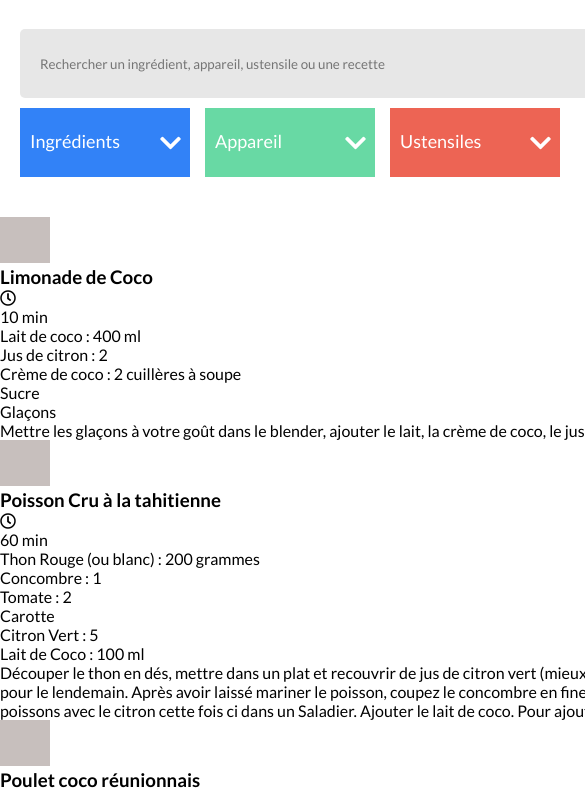
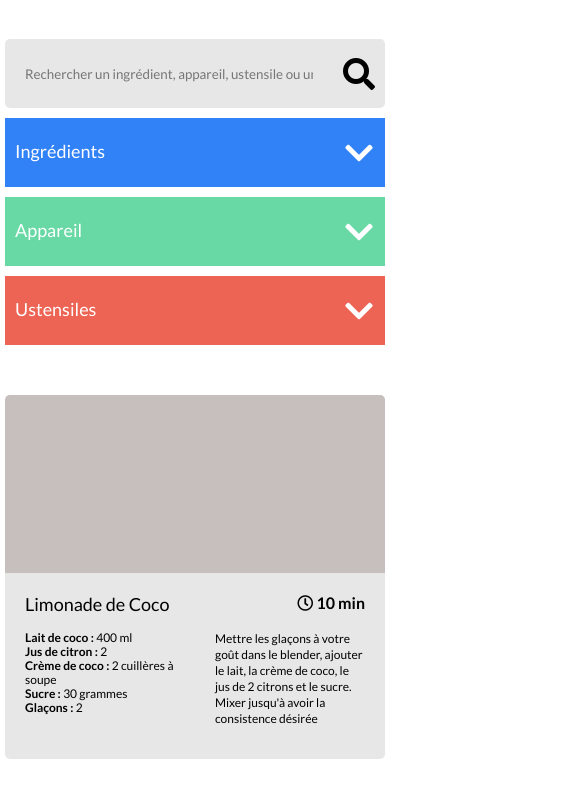
Before and after one commit to m-amroune/MoustaphaAmroune_7_16122021, a website with bundled scripts: page index.html in a window 390 px wide. Shown: the part 141-929 px from the top of the page, 585 px wide, since content can reach past the window. Built offline with nearby package versions, Linux system fonts and the light colour scheme.

Commit message:
stylization cards and update dropdowns + responsive

```diff
--- a/index.html
+++ b/index.html
@@ -40,7 +40,9 @@
             <form class="dropdowns">
                 <div class="dropdown">
                     <input class="dropdown-ingredients" type="text" placeholder="Ingrédients">
-                    <span class="fas fa-chevron-down"></span>
+                    <button class="btn-dropdown">
+                        <span class="fas fa-chevron-down"></span>
+                    </button>
                     <div>
                         <ul></ul>
                     </div>
@@ -48,7 +50,9 @@
 
                 <div class="dropdown">
                     <input class="dropdown-appareil" type="text" placeholder="Appareil">
-                    <span class="fas fa-chevron-down"></span>
+                    <button class="btn-dropdown">
+                        <span class="fas fa-chevron-down"></span>
+                    </button>
                     <div>
                         <ul></ul>
                     </div>
@@ -56,7 +60,9 @@
 
                 <div class="dropdown">
                     <input class="dropdown-ustensiles" type="text" placeholder="Ustensiles">
-                    <span class="fas fa-chevron-down"></span>
+                    <button class="btn-dropdown">
+                        <span class="fas fa-chevron-down"></span>
+                    </button>
                     <div>
                         <ul></ul>
                     </div>
--- a/js/recipe-card.js
+++ b/js/recipe-card.js
@@ -11,20 +11,23 @@ export class RecipeCard {
     const cardImg = document.createElement("img");
     const cardName = document.createElement("h3");
     const duration = document.createElement("p");
+    const cardDescription = document.createElement("div");
     const cardIngredients = document.createElement("ul");
     const cardInstructions = document.createElement("p");
 
     cardImg.classList.add("card-img");
     cardName.classList.add("card-name");
     duration.classList.add("duration");
+    // cardDescription.classList.add("card-description");
     cardIngredients.classList.add("ingredients-list");
     cardInstructions.classList.add("card-instructions");
 
-    cardImg.setAttribute("src", "../img/placeholder.jpg");
+    cardImg.setAttribute("src", "./img/placeholder.jpg");
     cardName.textContent = `${this.name}`;
     duration.innerHTML = `<i class="far fa-clock"></i> ${this.time} min`;
     cardInstructions.textContent = `${this.description}`;
 
+    // cardDescription.append();
     cardArticle.append(
       cardImg,
       cardName,
--- a/js/recipes-page.js
+++ b/js/recipes-page.js
@@ -1,6 +1,5 @@
 import { RecipeCard } from "./recipe-card.js";
 import { recipes } from "./recipes.js";
-
 export class RecipesPage {
   constructor() {
     this.recipesContainer = document.querySelector("section");
--- a/js/recipes.js
+++ b/js/recipes.js
@@ -20,11 +20,12 @@
       },
       {
         ingredient: "Sucre",
-        quantite: 30,
+        quantity: 30,
         unit: "grammes",
       },
       {
         ingredient: "Glaçons",
+        quantity: 2,
       },
     ],
     time: 10,
@@ -53,7 +54,7 @@
       },
       {
         ingredient: "Carotte",
-        quantite: 1,
+        quantity: 1,
       },
       {
         ingredient: "Citron Vert",
--- a/sass/base/_base.scss
+++ b/sass/base/_base.scss
@@ -1,7 +1,7 @@
 * {
   margin: 0;
   padding: 0;
-  width: 1440px;
+  max-width: 1440px;
   box-sizing: border-box;
   font-family: "lato";
 }
@@ -9,3 +9,7 @@
 input {
   border: none;
 }
+
+li {
+  list-style: none;
+}
--- a/sass/components/_button.scss
+++ b/sass/components/_button.scss
@@ -1,16 +1,26 @@
 button {
-  position: absolute;
-  width: 50px;
   border: none;
-  top: 0;
+  padding: 10px;
   height: 69px;
   background: #e7e7e7;
   cursor: pointer;
   border-bottom-right-radius: 5px;
   border-top-right-radius: 5px;
+  @media (max-width: 680px) {
+  }
 
   & span {
     width: 32px;
     font-size: 32px;
   }
 }
+
+.btn-dropdown {
+  position: absolute;
+  right: 0;
+  background: rgba(0, 0, 0, 0);
+
+  & span {
+    color: #fff;
+  }
+}
--- /dev/null
+++ b/sass/components/_card.scss
@@ -0,0 +1,88 @@
+section {
+  display: flex;
+  flex-flow: row wrap;
+
+  @media (max-width: 1430px) {
+    justify-content: center;
+  }
+}
+
+article {
+  width: 380px;
+  height: 364px;
+  margin-bottom: 50px;
+  margin-right: 50px;
+  border-radius: 5px;
+  background-color: #e7e7e7;
+  display: grid;
+  grid-template-columns: 1fr 1fr 1fr 1fr;
+  grid-template-rows: 1fr 1fr 1fr;
+  grid-template-areas:
+    "img img img img"
+    "title title title duration"
+    "ingredients ingredients instructions instructions";
+
+  @media (max-width: 795px) {
+    margin-right: 0;
+  }
+
+  & .card-img {
+    width: 100%;
+    height: 178px;
+    grid-area: img;
+    border-top-left-radius: 5px;
+    border-top-right-radius: 5px;
+  }
+}
+
+.card-name {
+  grid-area: title;
+  font-size: 18px;
+  font-weight: 400;
+  padding: 20px 0 0 20px;
+  overflow: hidden;
+  text-overflow: ellipsis;
+  white-space: nowrap;
+}
+
+.duration {
+  font-weight: bold;
+  grid-area: duration;
+  text-align: right;
+  padding: 20px 20px 0 0;
+  white-space: nowrap;
+
+  & i {
+    width: 20px;
+    height: 20px;
+  }
+}
+
+.ingredients-list {
+  grid-area: ingredients;
+  font-size: 12px;
+  line-height: 14px;
+  padding: 0 0 19px 20px;
+  width: 171px;
+  & li {
+    // width: 100%;
+
+    & span {
+      font-weight: bold;
+    }
+  }
+}
+
+.card-instructions {
+  height: 109px;
+  max-width: 171px;
+  padding: 0 0 19px 20px;
+  margin-bottom: 19px;
+  grid-area: instructions;
+  overflow: hidden;
+  font-size: 12px;
+  line-height: 16px;
+  display: -webkit-box;
+  -webkit-box-orient: vertical;
+  -webkit-line-clamp: 7;
+}
--- a/sass/components/_dropdown.scss
+++ b/sass/components/_dropdown.scss
@@ -1,11 +1,20 @@
 .dropdowns {
   display: flex;
   margin-top: 10px;
+
+  @media (max-width: 680px) {
+    flex-direction: column;
+    align-items: center;
+  }
 
   & input {
     outline: none;
     height: 69px;
     width: 170px;
+
+    @media (max-width: 680px) {
+      width: 100%;
+    }
   }
 
   & input::placeholder {
@@ -18,17 +27,11 @@
   margin-right: 15px;
   position: relative;
 
-  span {
-    position: absolute;
+  @media (max-width: 680px) {
     display: block;
-    left: 140px;
-    top: 50%;
-    transform: translateY(-50%);
-    color: #fff;
-    font-size: 24px;
-    margin: 0;
-    padding: 0;
-    width: 20px;
+    margin-bottom: 10px;
+    min-width: 100%;
+    margin-left: 15px;
   }
 }
 
--- a/sass/components/_searchbar.scss
+++ b/sass/components/_searchbar.scss
@@ -1,5 +1,7 @@
 .search-form {
+  display: flex;
   position: relative;
+  max-width: 1240px;
 }
 
 .search-bar {
--- a/sass/layout/_header.scss
+++ b/sass/layout/_header.scss
@@ -1,6 +1,7 @@
 .header {
   margin-bottom: 15px;
   margin-top: 30px;
+  max-width: 1240px;
 }
 
 .header-link {
@@ -18,3 +19,8 @@ img {
   width: 50px;
   height: 46px;
 }
+
+.main-header {
+  display: flex;
+  flex-direction: column;
+}
--- a/sass/main.scss
+++ b/sass/main.scss
@@ -8,6 +8,7 @@
 @import "./components/dropdown";
 @import "./components/searchbar";
 @import "./components/button";
+@import "./components/card";
 
 // pages
 @import "./pages/page";
--- a/sass/pages/_page.scss
+++ b/sass/pages/_page.scss
@@ -2,5 +2,17 @@
   width: 100%;
   max-width: 1440px;
   margin: auto;
-  padding: 40px 20px;
+  padding: 40px 0;
 }
+body {
+  margin-left: 100px;
+
+  @media (max-width: 1200px) {
+    margin: 0;
+    display: flex;
+    flex-direction: column;
+    align-items: center;
+  }
+
+  padding: 10px;
+}
```
Also changed, not shown: css/style.css, 1 other file.
